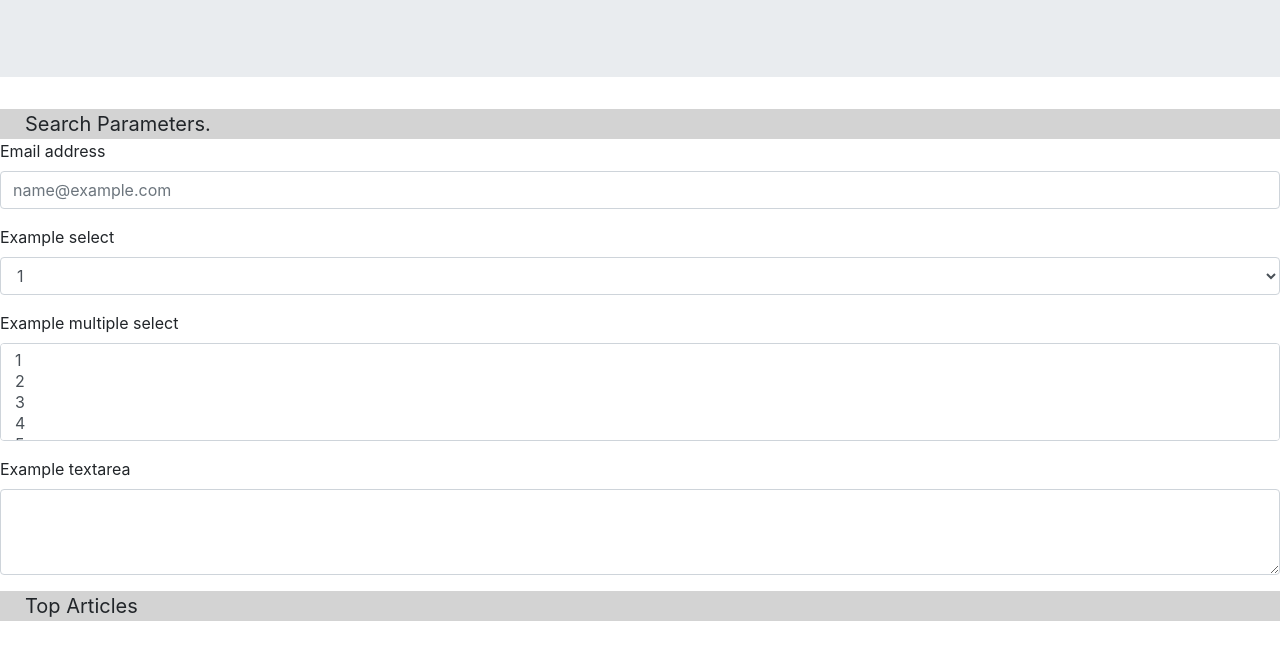
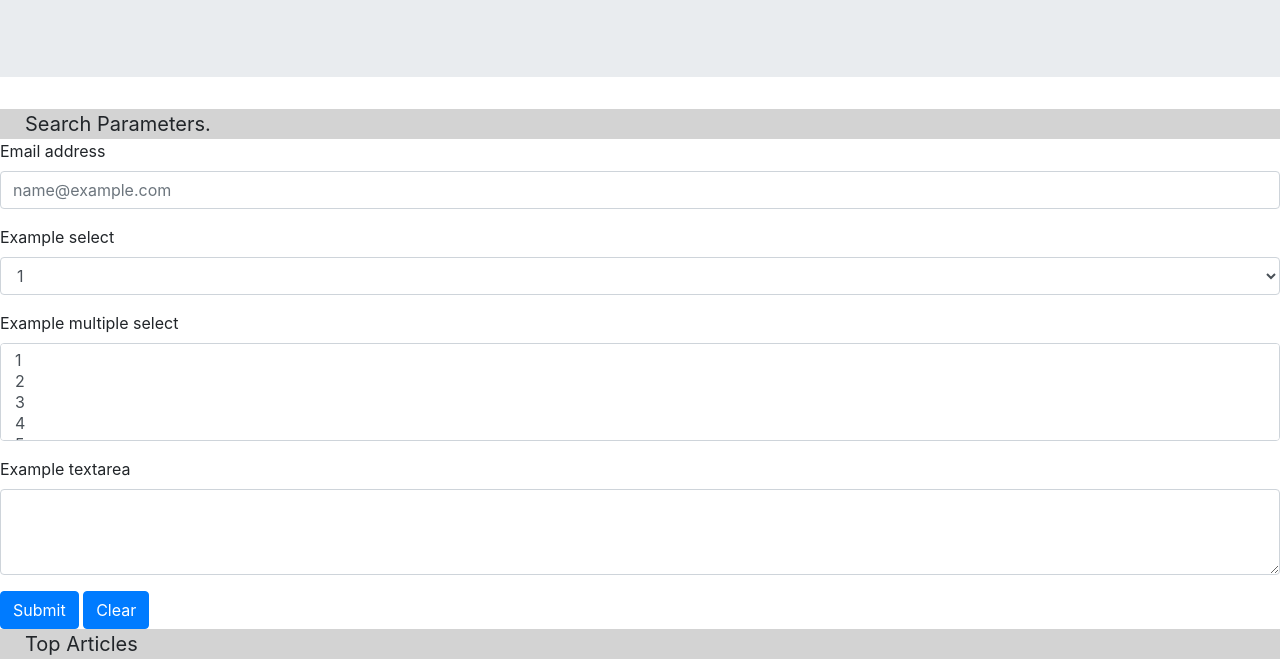
Before and after one commit to OokamiSieren/nyt_activity, a plain HTML site: page nytgroupactivity.html in a window 1280 px wide. Shown: the part 172-831 px from the top of the page. Before the commit the page ends 800 px from the top, so only its background shows below. Drawn offline with nearby package versions, Linux system fonts and the light colour scheme.

Commit message:
updated with buttons

```diff
--- a/nytgroupactivity.html
+++ b/nytgroupactivity.html
@@ -51,6 +51,8 @@
                         <label for="exampleFormControlTextarea1">Example textarea</label>
                         <textarea class="form-control" id="exampleFormControlTextarea1" rows="3"></textarea>
                     </div>
+                    <button type="submit" class="btn btn-primary">Submit</button>
+                    <button type="clear" class="btn btn-primary">Clear</button>
             </form>
             <div class = "articles">Top Articles</div>
             <div class = "articles-form"></div>
```
